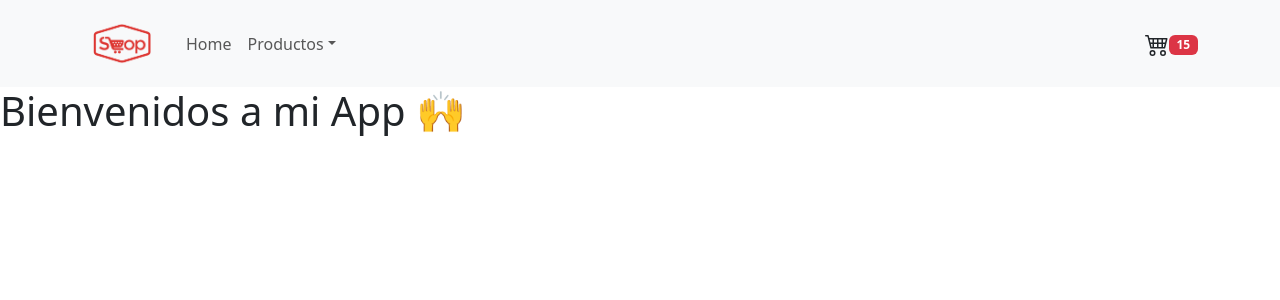
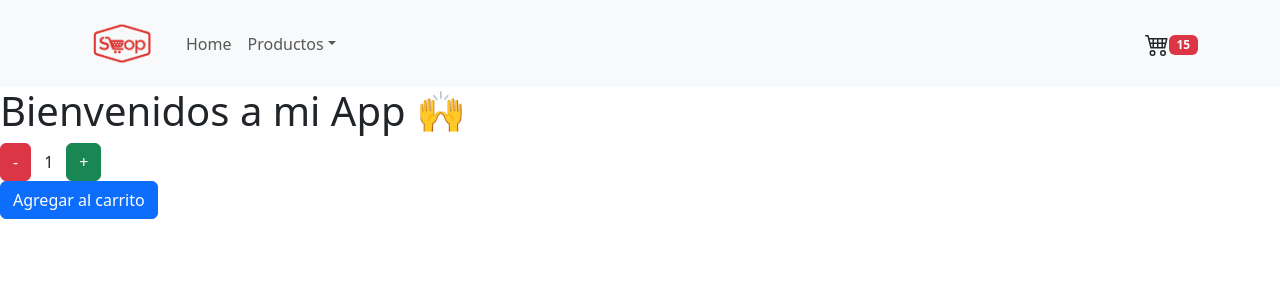
Before and after one commit to ltherisod/coder-flex-69600, a React (Vite) app: page / in a window 1280 px wide. Shown: the top 300 px of the page. Built offline with nearby package versions, Linux system fonts and the light colour scheme.

Commit message:
primer parte de la clase unidad 3

```diff
--- /dev/null
+++ b/src/components/ItemCount.jsx
@@ -0,0 +1,51 @@
+import React, {useState, useEffect, use} from 'react'
+
+const ItemCount = ({stock}) => {
+    const [count, setCount]=useState(1)
+    const [compra, setCompra] = useState(false)
+const add = () => {
+    if(count < stock){
+        setCount( count + 1 )
+    }
+}
+
+const substract = () => {
+    if(count > 0){
+        setCount(count - 1)
+    }
+}
+
+const comprar = () => {
+    setCompra(!compra)
+}
+
+//se va a ejeturar siempre NO ES RECOMENDABLE
+// useEffect(()=>{
+// console.log('me ejecuto siempreee')
+// })
+
+//se va a ejecutar cuando monta el componente (1 sola vez)
+useEffect(()=>{
+    console.log('me ejecuto una sola vez')
+} ,[])
+
+
+//a la escucha de un cambio en particular
+useEffect(()=> {
+    console.log('me ejecuto una sola vez y cada vez que cambie compra')
+}, [compra])
+
+
+  return (
+    <div>
+        <div>
+        <button className='btn btn-danger' onClick={substract}>-</button>
+        <span className='btn'>{count}</span>
+        <button onClick={add} className='btn btn-success'>+</button>
+    </div>
+    <button className='btn btn-primary' onClick={comprar}>Agregar al carrito</button>
+    </div>
+  )
+}
+
+export default ItemCount
--- a/src/components/ItemListContainer.jsx
+++ b/src/components/ItemListContainer.jsx
@@ -1,10 +1,30 @@
+import ItemCount from "./ItemCount"
+
 const ItemListContainer = ({greeting}) => {
-    // console.log(props)
+    console.log('ItemListContainer')
     // const {nombrecito, apellido, mayor} =props
+
+    //Promise
+    const getData = () => {
+      let error= true
+      return new Promise((resolve, reject)=>{
+        setTimeout(()=>{
+          if(error){
+            reject('No hay pizza')
+          }else{
+            resolve('Hay pizza, llega en 2 segs')
+          }
+        },2000)
+      })
+    }
+
+    console.log(getData())
 
     return(
         <div>
           <h1>{greeting}</h1>
+          <ItemCount stock={5}/>
+          {/* <ItemCount stock={15}/> */}
         </div>
     )
 }
```
Also changed, not shown: src/App.jsx (+3 -11 lines).
